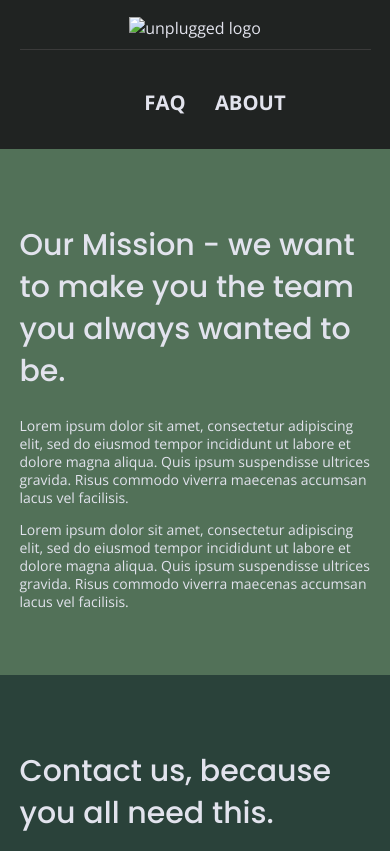
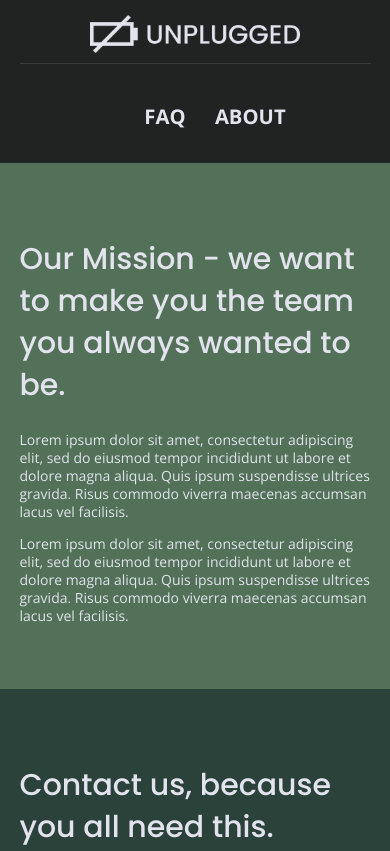
Before and after one commit to Sujata-L/206-unplugged, a website: page about/index.html in a window 390 px wide. Shown: the top 851 px of the page. Drawn offline with nearby package versions, Linux system fonts and the light colour scheme; files whose address does not match are found by name.

Commit message:
Added responsive logo

```diff
--- a/about/index.html
+++ b/about/index.html
@@ -28,7 +28,11 @@
 <body>
   <header>
     <div class="content-wrapper">
-      <a href="#"><img src="" alt="unplugged logo"></a>
+      <figure>
+        <a href="#">
+          <img src="img/unpluggedlogo.png" alt="unplugged logo">
+        </a>
+      </figure>
       <div class="header-divider"></div>
       <nav>
            <ul>
```
Also changed, not shown: faq/index.html (+5 -1 lines).
